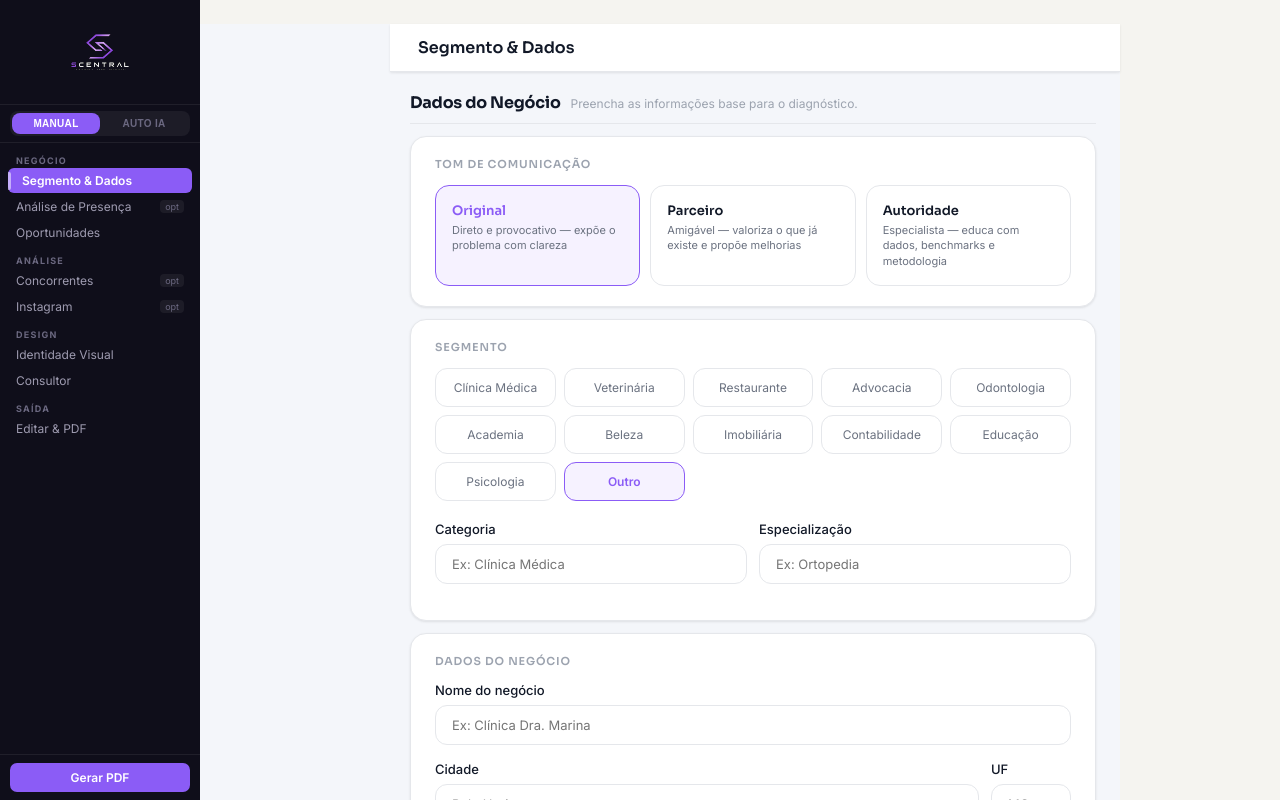
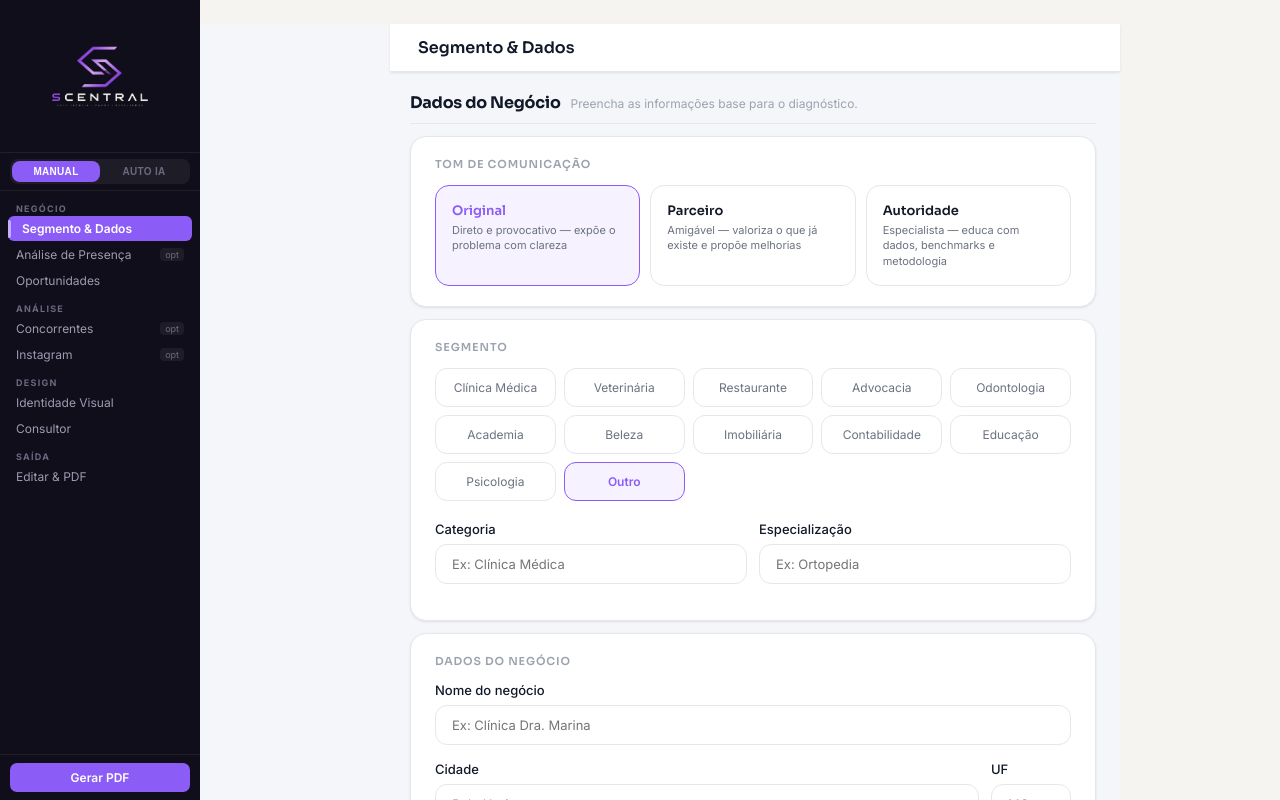
Before and after one commit to joaoarruda07/diagnostico-digital-, a React (Vite) app: page / in a window 1280 px wide. Shown: the top 800 px of the page. Built offline with nearby package versions, Linux system fonts and the light colour scheme.

Commit message:
Update App.jsx

```diff
--- a/src/App.jsx
+++ b/src/App.jsx
@@ -230,7 +230,7 @@ function PasteImage({value, onChange, label="Cole um print (Ctrl+V)", hint=""})
 
 
 const LogoIcon = ({size=40}) => (
-  <img src={LOGO_B64} alt="SCentral" style={{height:`${size}px`,width:`${size}px`,objectFit:"cover",display:"block",margin:"0 auto",mixBlendMode:"lighten",borderRadius:"14px"}}/>
+  <img src={LOGO_B64} alt="SCentral" style={{height:`${size}px`,width:"auto",maxWidth:`${size*1.8}px`,objectFit:"contain",display:"block",margin:"0 auto",mixBlendMode:"lighten"}}/>
 );
 
 /* ─── APP ────────────────────────────────────────────────── */
@@ -760,7 +760,7 @@ Retorne SOMENTE JSON sem markdown:
         <div style={{padding:"16px 20px",borderBottom:`1px solid ${V.sidebarBdr}`,display:"flex",justifyContent:"center",alignItems:"center"}}>
           {logoUrl
             ?<img src={logoUrl} style={{height:"44px",width:"44px",objectFit:"cover",borderRadius:"10px",display:"block"}}/>
-            :<LogoIcon size={72}/>
+            :<LogoIcon size={120}/>
           }
         </div>
 
```
